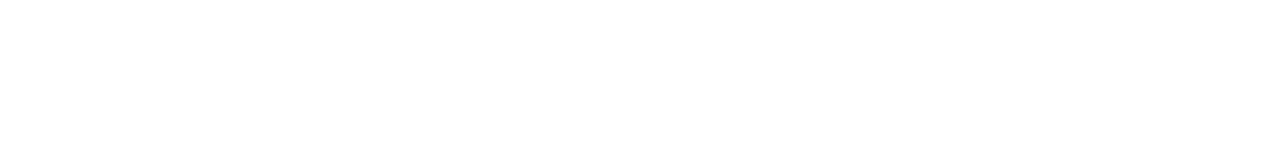
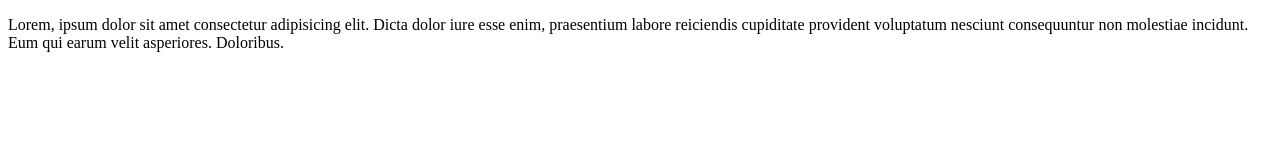
Before and after one commit to Hasnain065/my-first-github-repo, a plain HTML site: page index.html in a window 1280 px wide. Drawn offline with Linux system fonts and the light colour scheme.

Commit message:
my first commit

```diff
--- a/index.html
+++ b/index.html
@@ -6,6 +6,9 @@
     <title>My First  Ever Github Repo</title>
 </head>
 <body>
+    <p>
+        Lorem, ipsum dolor sit amet consectetur adipisicing elit. Dicta dolor iure esse enim, praesentium labore reiciendis cupiditate provident voluptatum nesciunt consequuntur non molestiae incidunt. Eum qui earum velit asperiores. Doloribus.
+    </p>
 
 </body>
 </html>
```
